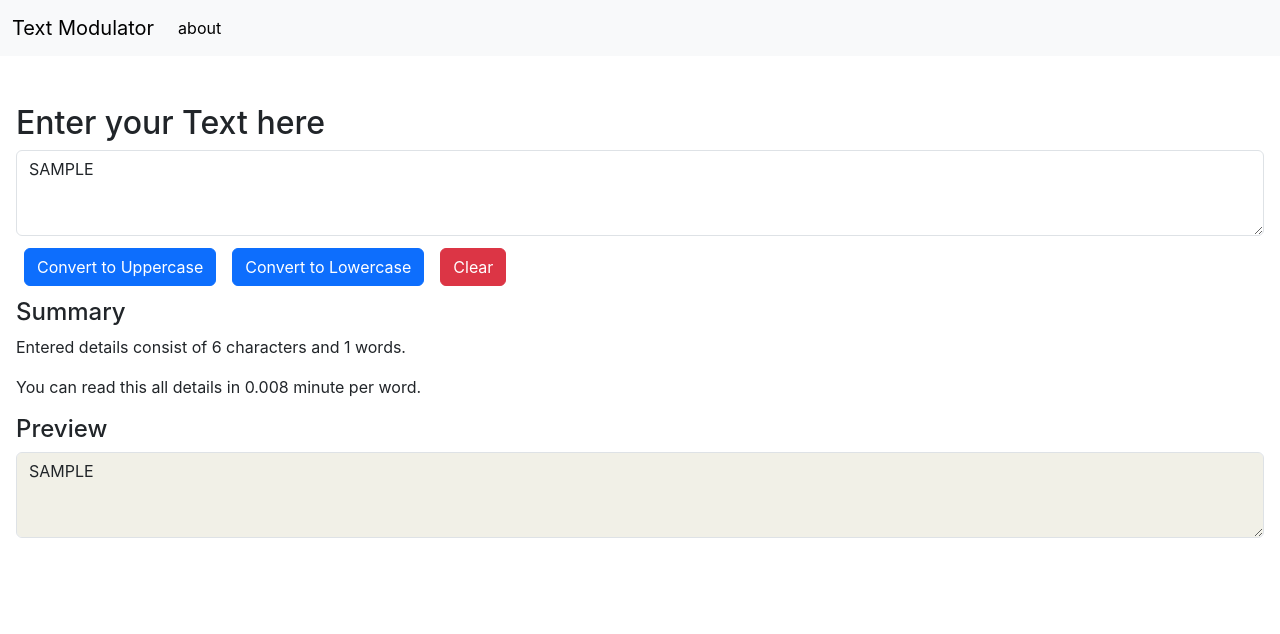
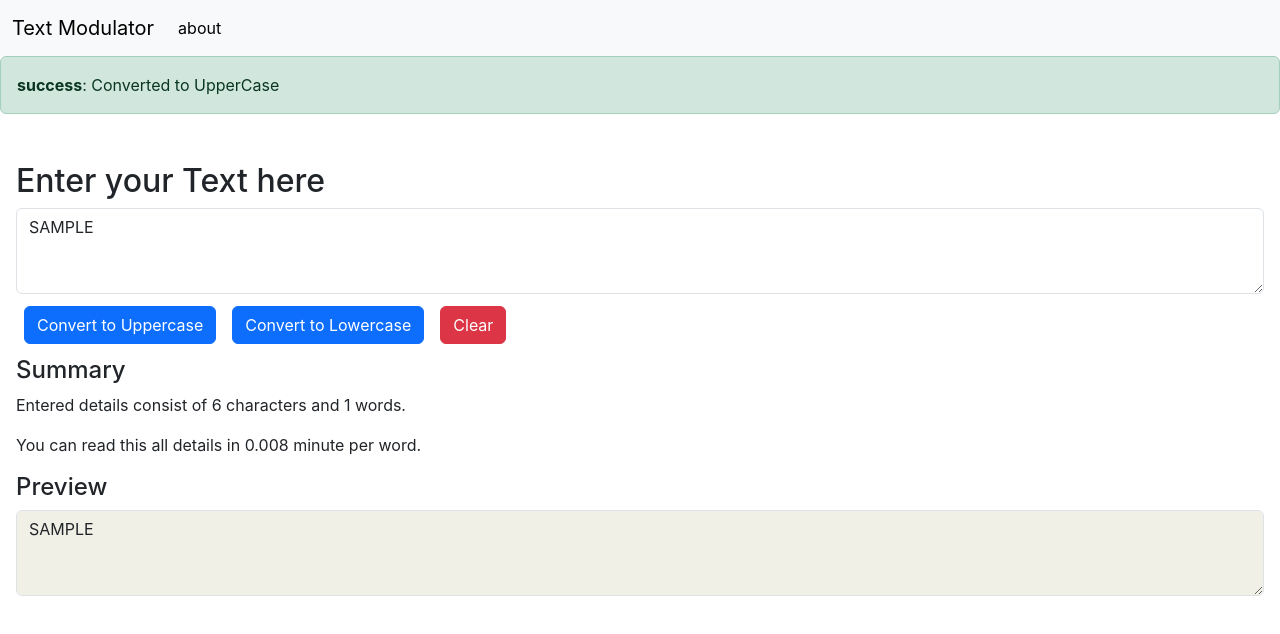
Before and after one commit to anoopbk123/text-modulator, a React (Create React App) app: page / in a window 1280 px wide. Both pictures are taken after typing "Sample" into the empty fields and a click on the button "Convert to Uppercase". Shown: the top 634 px of the page. Built offline with nearby package versions, Linux system fonts and the light colour scheme.

Commit message:
Alert adeed

```diff
--- a/src/App.js
+++ b/src/App.js
@@ -2,12 +2,23 @@ import logo from './logo.svg';
 import './App.css';
 import Navbar from './components/Navbar';
 import TextConverter from './components/TextConverter';
+import Alert from './components/Alert';
+import { useState } from 'react';
 
 function App() {
+  const [alert, setAlert] = useState(null);
+  const setAlertMsg = (message, type)=>{
+    setAlert({
+      msg: message,
+      type: type
+    })
+  }
+  setTimeout(()=>{setAlert(null)}, 3000)
   return (
     <>
       <Navbar title = "Text Modulator" about = "about" />
-      <TextConverter heading="Enter your Text here" />
+      <Alert alert={alert}/>
+      <TextConverter setAlertMsg={setAlertMsg} heading="Enter your Text here" />
     </>
   );
 }
--- /dev/null
+++ b/src/components/Alert.js
@@ -0,0 +1,11 @@
+import React from "react";
+
+export default function Alert(props) {
+    if(props.alert){
+  return (
+      <div className={`alert alert-${props.alert.type} alert-dismissible fade show`} role="alert">
+      <strong>{props.alert.type}</strong>: {props.alert.msg}
+    </div>
+  );
+    }
+}
--- a/src/components/TextConverter.js
+++ b/src/components/TextConverter.js
@@ -1,16 +1,19 @@
 import React, { useState } from "react";
 
 export default function TextConverter(props) {
+
   const [text, setText] = useState("");
 
   const handleUpperClick = () => {
     const UpperCase = text.toUpperCase();
     setText(UpperCase);
+    props.setAlertMsg('Converted to UpperCase', 'success')
   };
 
   const handleLower = () => {
     const lowerCaseLetters = text.toLowerCase();
     setText(lowerCaseLetters);
+    props.setAlertMsg('Converted to LowerCase', 'success')
   };
 
   const handleChange = (event) => {
@@ -18,7 +21,8 @@ export default function TextConverter(props) {
   };
 
   const handleClear = () => {
-    setText("")
+    setText("");
+    props.setAlertMsg('Cleared', 'success')
   }
 
   const wordArray = text.trim() ? text.split(/\s+/)  : [];
```
